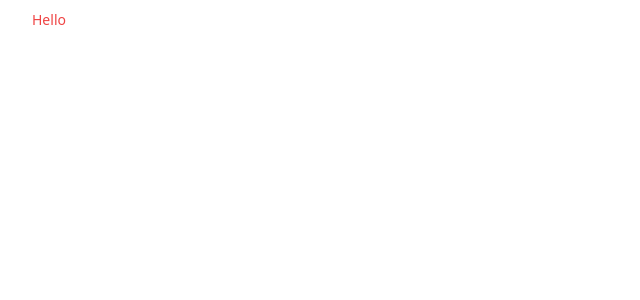
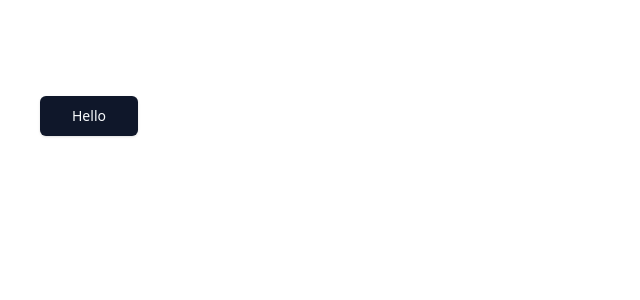
Before and after one commit to ng-namanh/blogram-client, a React (Vite) app: page / in a window 1280 px wide. Shown: the top 300 px of the page, without its empty margins (0-640 px from the left). Built offline with nearby package versions, Linux system fonts and the light colour scheme.

Commit message:
✨ feat: max-w-wrapper

```diff
--- a/src/App.tsx
+++ b/src/App.tsx
@@ -3,9 +3,7 @@ import { Button } from './components/ui/button'
 function App() {
   return (
     <div className=' text-red-500'>
-      <Button variant='ghost' size='lg'>
-        Hello
-      </Button>
+      <Button size='lg'>Hello</Button>
     </div>
   )
 }
--- /dev/null
+++ b/src/components/ui/MaxWidthWrapper.tsx
@@ -0,0 +1,23 @@
+import { ReactNode } from 'react'
+import { cn } from '@/lib/utils'
+const MaxWidthWrapper = ({
+  className,
+  children
+}: {
+  className?: string
+  children: ReactNode
+}) => {
+  return (
+    <div
+      id='main'
+      className={cn(
+        'relative md:pt-24 pt-20 mx-auto w-full max-w-[1480px] px-4 md:px-10',
+        className
+      )}
+    >
+      {children}
+    </div>
+  )
+}
+
+export default MaxWidthWrapper
--- a/src/main.tsx
+++ b/src/main.tsx
@@ -2,9 +2,12 @@ import React from 'react'
 import ReactDOM from 'react-dom/client'
 import App from './App.tsx'
 import './index.css'
+import MaxWidthWrapper from './components/ui/MaxWidthWrapper.tsx'
 
 ReactDOM.createRoot(document.getElementById('root')!).render(
   <React.StrictMode>
-    <App />
-  </React.StrictMode>,
+    <MaxWidthWrapper>
+      <App />
+    </MaxWidthWrapper>
+  </React.StrictMode>
 )
```
